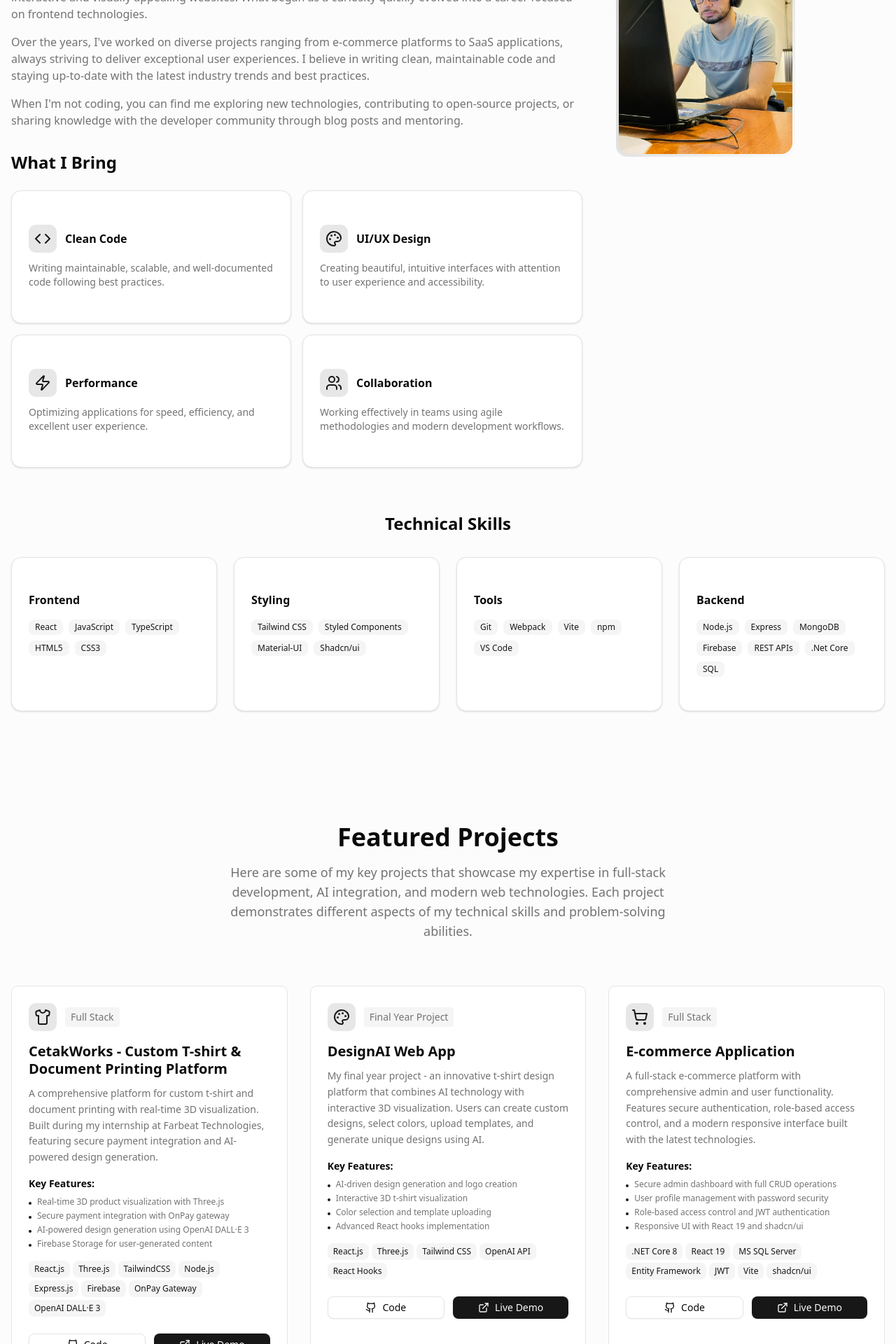
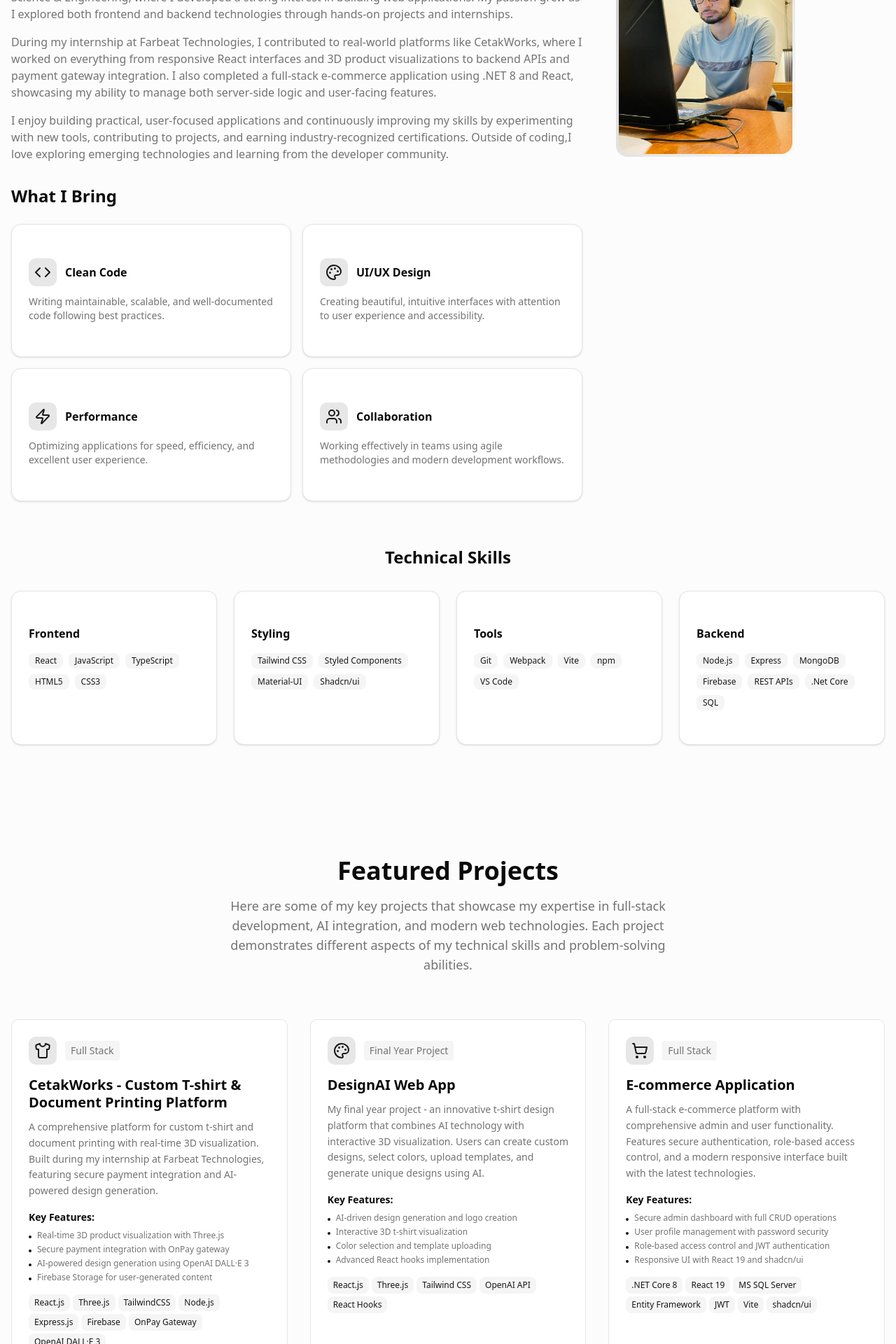
Before and after one commit to AhmedRmies/Portfolio, a React (Vite) app: page / in a window 1280 px wide. Shown: the part 1180-3100 px from the top of the page at 70% size. Built offline with nearby package versions, Linux system fonts and the light colour scheme.

Commit message:
update 1

```diff
--- a/src/components/About.jsx
+++ b/src/components/About.jsx
@@ -50,20 +50,20 @@ const About = () => {
             <h3 className="text-2xl font-semibold text-foreground mb-6">My Journey</h3>
             <div className="space-y-4 text-muted-foreground">
               <p>
-                I started my journey in web development during college, where I discovered my passion
-                for creating interactive and visually appealing websites. What began as a curiosity
-                quickly evolved into a career focused on frontend technologies.
+                I began my journey in software engineering during my studies at the University Malaysia of Computer Science & Engineering,
+                where I developed a strong interest in building web applications.
+                My passion grew as I explored both frontend and backend technologies through hands-on projects and internships.
               </p>
               <p>
-                Over the years, I've worked on diverse projects ranging from e-commerce platforms
-                to SaaS applications, always striving to deliver exceptional user experiences.
-                I believe in writing clean, maintainable code and staying up-to-date with the
-                latest industry trends and best practices.
+                During my internship at Farbeat Technologies, I contributed to real-world platforms like CetakWorks,
+                where I worked on everything from responsive React interfaces and 3D product visualizations
+                to backend APIs and payment gateway integration. I also completed a full-stack e-commerce application using .NET 8 and React,
+                showcasing my ability to manage both server-side logic and user-facing features.
               </p>
               <p>
-                When I'm not coding, you can find me exploring new technologies, contributing to
-                open-source projects, or sharing knowledge with the developer community through
-                blog posts and mentoring.
+                I enjoy building practical, user-focused applications and continuously improving my skills
+                by experimenting with new tools, contributing to projects, and earning industry-recognized certifications.
+                Outside of coding,I love exploring emerging technologies and learning from the developer community.
               </p>
             </div>
 
--- a/src/components/Projects.jsx
+++ b/src/components/Projects.jsx
@@ -9,7 +9,6 @@ const Projects = () => {
       title: "CetakWorks - Custom T-shirt & Document Printing Platform",
       description: "A comprehensive platform for custom t-shirt and document printing with real-time 3D visualization. Built during my internship at Farbeat Technologies, featuring secure payment integration and AI-powered design generation.",
       technologies: ["React.js", "Three.js", "TailwindCSS", "Node.js", "Express.js", "Firebase", "OnPay Gateway", "OpenAI DALL·E 3"],
-      githubUrl: "https://github.com/AhmedRmies",
       liveUrl: "#",
       icon: <Shirt className="w-6 h-6" />,
       category: "Full Stack",
@@ -25,7 +24,6 @@ const Projects = () => {
       title: "DesignAI Web App",
       description: "My final year project - an innovative t-shirt design platform that combines AI technology with interactive 3D visualization. Users can create custom designs, select colors, upload templates, and generate unique designs using AI.",
       technologies: ["React.js", "Three.js", "Tailwind CSS", "OpenAI API", "React Hooks"],
-      githubUrl: "https://github.com/AhmedRmies",
       liveUrl: "#",
       icon: <Palette className="w-6 h-6" />,
       category: "Final Year Project",
@@ -41,7 +39,6 @@ const Projects = () => {
       title: "E-commerce Application",
       description: "A full-stack e-commerce platform with comprehensive admin and user functionality. Features secure authentication, role-based access control, and a modern responsive interface built with the latest technologies.",
       technologies: [".NET Core 8", "React 19", "MS SQL Server", "Entity Framework", "JWT", "Vite", "shadcn/ui"],
-      githubUrl: "https://github.com/AhmedRmies",
       liveUrl: "#",
       icon: <ShoppingCart className="w-6 h-6" />,
       category: "Full Stack",
@@ -120,41 +117,6 @@ const Projects = () => {
                   </span>
                 ))}
               </div>
-
-              {/* Project Links */}
-              <div className="flex gap-3">
-                <Button
-                  variant="outline"
-                  size="sm"
-                  className="flex-1"
-                  asChild
-                >
-                  <a
-                    href={project.githubUrl}
-                    target="_blank"
-                    rel="noopener noreferrer"
-                    className="flex items-center gap-2"
-                  >
-                    <Github className="w-4 h-4" />
-                    Code
-                  </a>
-                </Button>
-                <Button
-                  size="sm"
-                  className="flex-1"
-                  asChild
-                >
-                  <a
-                    href={project.liveUrl}
-                    target="_blank"
-                    rel="noopener noreferrer"
-                    className="flex items-center gap-2"
-                  >
-                    <ExternalLink className="w-4 h-4" />
-                    Live Demo
-                  </a>
-                </Button>
-              </div>
             </div>
           ))}
         </div>
```
